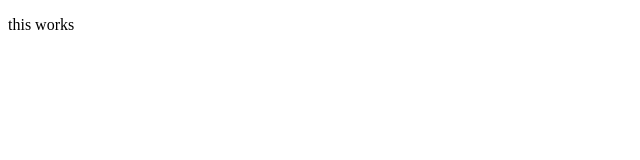
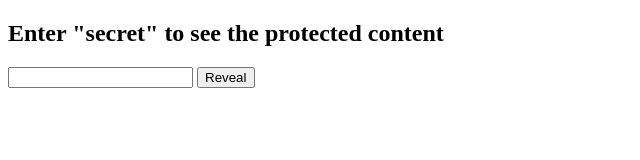
Before and after one commit to chs242/vue-test, a plain HTML site: page index.html in a window 1280 px wide. Shown: the whole page, without its empty margins (0-640 px from the left). Drawn offline with nearby package versions, Linux system fonts and the light colour scheme.

Commit message:
pasted exercise boilerplate into project. ready to get started!

```diff
--- a/app.js
+++ b/app.js
@@ -1,9 +1,20 @@
 new Vue ({
     el: '#app',
     data: {
-        test: "this works"
+
     },
     methods: {
 
     }
 })
+
+
+
+
+
+
+//The user enters secret and clicks on Reveal
+//The input and the button disappear
+//In the same time, the protected content appears
+
+//Data, methods, v-if, v-else, v-model, v-on or @.
--- a/index.html
+++ b/index.html
@@ -10,10 +10,14 @@
 </head>
 <body>
     <div id="app">
-        <p> {{ test }} </p>
+        <h2>Enter "secret" to see the protected content</h2>
+        <div>
+            <input/>
+            <button v-if="true">Reveal</button>
 
+            <p v-else>Here is the protected content : Li brx olnh wklv frxuvh, sohdvh ihho iuhh wr ohdyh d uhylhz :)</p>
+        </div>
     </div>
     <script src="app.js"></script>
-
 </body>
 </html>
```
